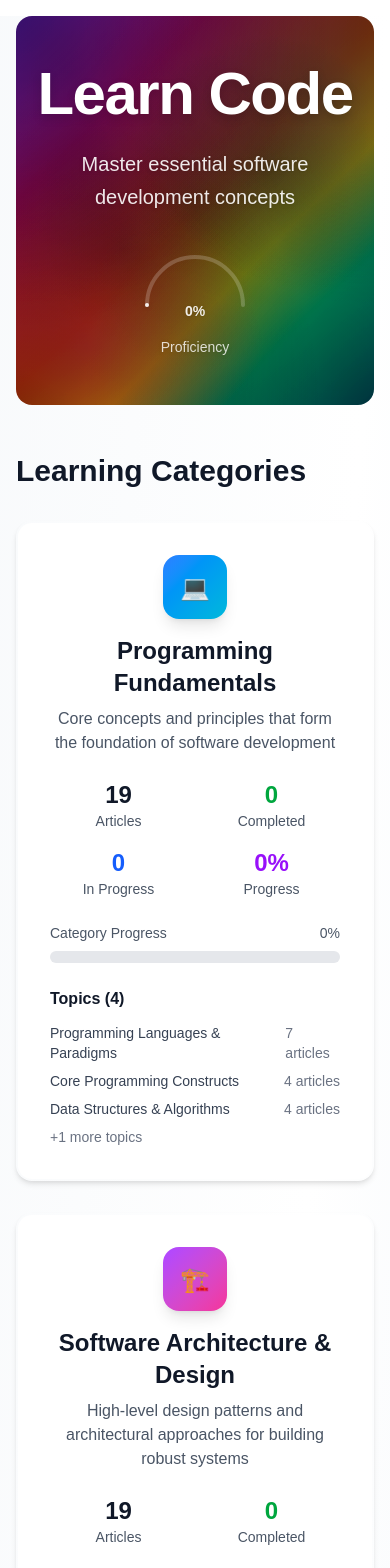
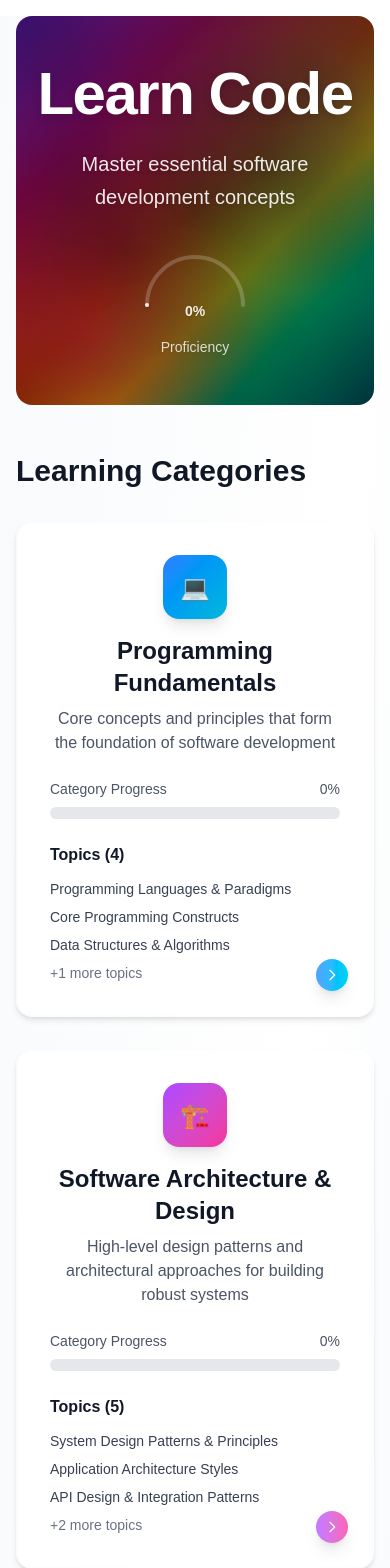
Before and after one commit to MichaelP33/software-dev-learning-app, a Next.js app in the folder learning-app-v2/: page / in a window 390 px wide. Shown: the top 1568 px of the page. Built offline with nearby package versions, Linux system fonts and the light colour scheme.

Commit message:
Improve mobile UI for category and topic cards
- Hide article count stats on mobile for cleaner appearance
- Make gradient arrows permanent on mobile for color accent
- Add extra bottom padding to topic cards on mobile
- Preserve desktop hover effects and article count information

```diff
--- a/learning-app-v2/src/components/category-card-client.tsx
+++ b/learning-app-v2/src/components/category-card-client.tsx
@@ -64,8 +64,8 @@ export function CategoryCardClient({
           </div>
         </div>
 
-        {/* Progress Stats */}
-        <div className="grid grid-cols-2 md:grid-cols-4 gap-4 mb-6">
+        {/* Progress Stats - Hidden on mobile */}
+        <div className="hidden md:grid grid-cols-2 md:grid-cols-4 gap-4 mb-6">
           <div className="text-center">
             <div className="text-2xl font-bold text-gray-900 dark:text-white">{progress.total}</div>
             <div className="text-sm text-gray-600 dark:text-gray-400">Articles</div>
@@ -103,7 +103,7 @@ export function CategoryCardClient({
           {category.topics.slice(0, 3).map((topic) => (
             <div key={topic.id} className="flex items-center justify-between text-sm">
               <span className="text-gray-700 dark:text-gray-300">{topic.name}</span>
-              <span className="text-gray-500 dark:text-gray-400">{topic.articles.length} articles</span>
+              <span className="hidden md:inline text-gray-500 dark:text-gray-400">{topic.articles.length} articles</span>
             </div>
           ))}
           {category.topics.length > 3 && (
@@ -113,9 +113,9 @@ export function CategoryCardClient({
           )}
         </div>
 
-        {/* Enhanced Hover Indicator with Gradient */}
+        {/* Enhanced Hover Indicator with Gradient - Permanent on mobile, hover on desktop */}
         <motion.div
-          className="absolute bottom-6 right-6 opacity-0 group-hover:opacity-100 transition-opacity duration-400"
+          className="absolute bottom-6 right-6 opacity-100 md:opacity-0 md:group-hover:opacity-100 transition-opacity duration-400"
           whileHover={{ scale: 1.1 }}
           whileTap={{ scale: 0.95 }}
         >
--- a/learning-app-v2/src/components/topic-card-client.tsx
+++ b/learning-app-v2/src/components/topic-card-client.tsx
@@ -32,14 +32,14 @@ export function TopicCardClient({
     >
       <Link
         href={`/topic/${topic.id}`}
-        className="block p-6"
+        className="block p-6 pb-12 md:pb-6"
       >
         {/* Topic Header */}
         <div className="flex items-start justify-between mb-4">
           <h3 className="text-xl font-bold text-gray-900 dark:text-white group-hover:text-gray-800 dark:group-hover:text-gray-200 flex-1 pr-4 transition-colors duration-300">
             {topic.name}
           </h3>
-          <div className="text-right flex-shrink-0">
+          <div className="hidden md:block text-right flex-shrink-0">
             <div className="text-2xl font-bold text-gray-900 dark:text-white">
               {topicProgress.completed}/{topicProgress.total}
             </div>
@@ -95,9 +95,9 @@ export function TopicCardClient({
           })()}
         </div>
 
-        {/* Enhanced Hover Indicator with Gradient */}
+        {/* Enhanced Hover Indicator with Gradient - Permanent on mobile, hover on desktop */}
         <motion.div
-          className="absolute bottom-4 right-4 opacity-0 group-hover:opacity-100 transition-opacity duration-400"
+          className="absolute bottom-4 right-4 opacity-100 md:opacity-0 md:group-hover:opacity-100 transition-opacity duration-400"
           whileHover={{ scale: 1.1 }}
           whileTap={{ scale: 0.95 }}
         >
```
